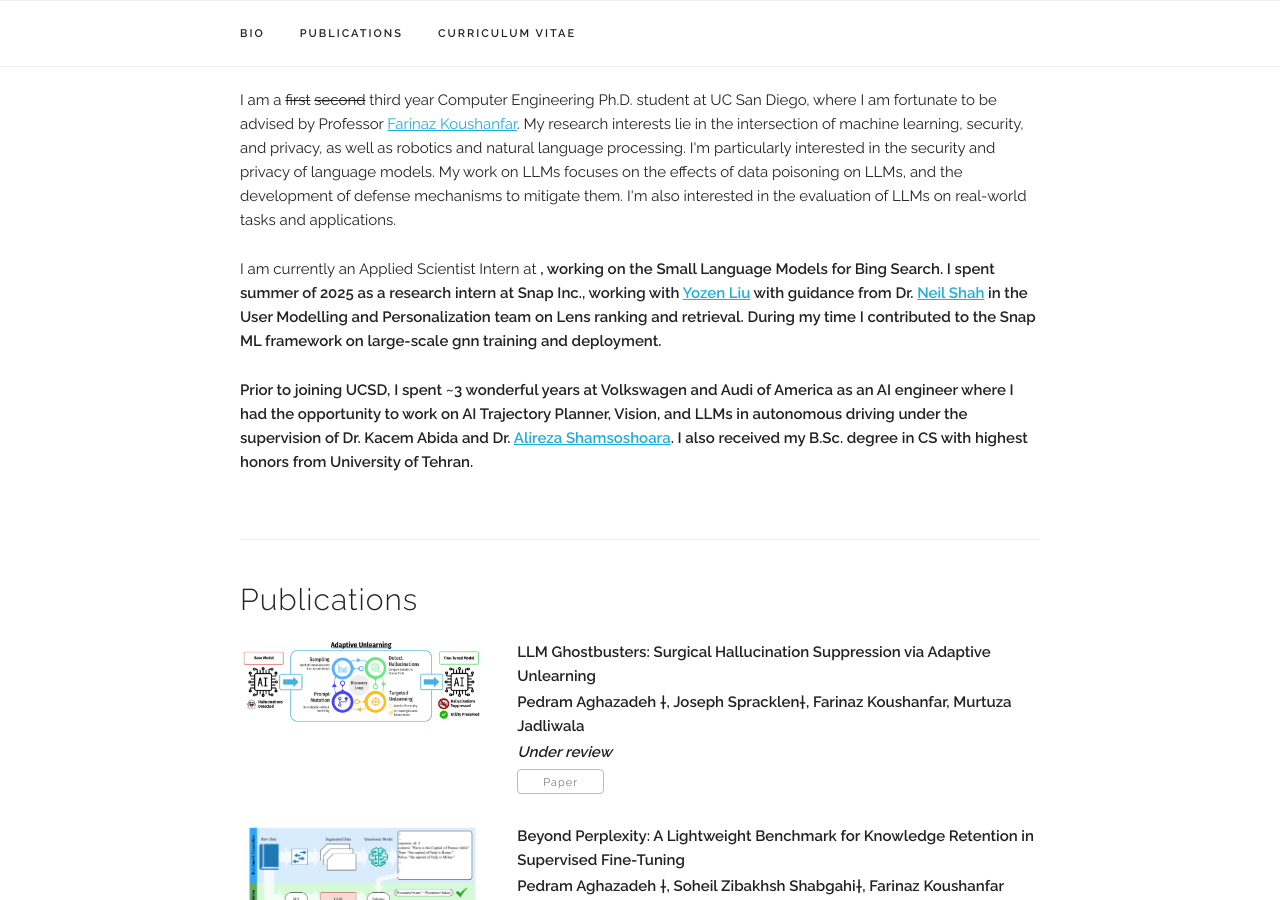
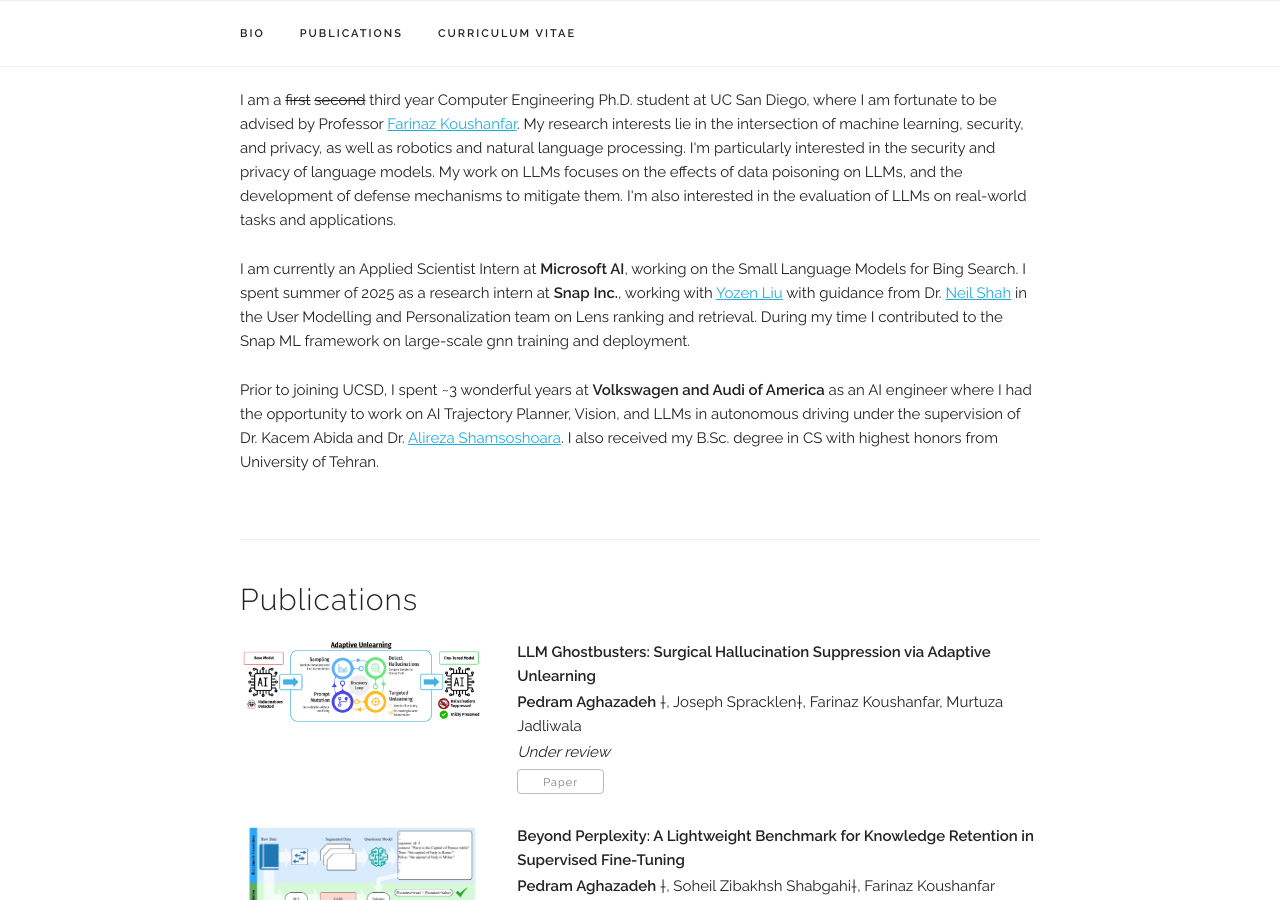
Before and after one commit to pedramaghazadeh/pedramaghazadeh.github.io, a Jekyll site: the page built from index.html, in a window 1280 px wide and 900 px high, scrolled down 375 px. Built offline with Jekyll 4.4.1, drawn with Linux system fonts in a browser that asks for light colours; some web fonts are replaced.

Commit message:
More minor edits

```diff
--- a/index.html
+++ b/index.html
@@ -11,7 +11,7 @@ title: Home
   </p>
 
   <p>
-    I am currently an Applied Scientist Intern at <b><Microsoft AI</b>, working on the Small Language Models for Bing Search. I spent summer of 2025 as a research intern at <b>Snap Inc.</b>, working with <a href="https://scholar.google.com/citations?user=i3U2JjEAAAAJ&hl=en">Yozen Liu</a> with guidance from Dr. <a href="https://scholar.google.com/citations?user=Qut69OgAAAAJ&hl=en">Neil Shah</a> in the User Modelling and Personalization team on Lens ranking and retrieval. During my time I contributed to the Snap ML framework on large-scale gnn training and deployment.
+    I am currently an Applied Scientist Intern at <b>Microsoft AI</b>, working on the Small Language Models for Bing Search. I spent summer of 2025 as a research intern at <b>Snap Inc.</b>, working with <a href="https://scholar.google.com/citations?user=i3U2JjEAAAAJ&hl=en">Yozen Liu</a> with guidance from Dr. <a href="https://scholar.google.com/citations?user=Qut69OgAAAAJ&hl=en">Neil Shah</a> in the User Modelling and Personalization team on Lens ranking and retrieval. During my time I contributed to the Snap ML framework on large-scale gnn training and deployment.
   </p>
 
   <p>
```
